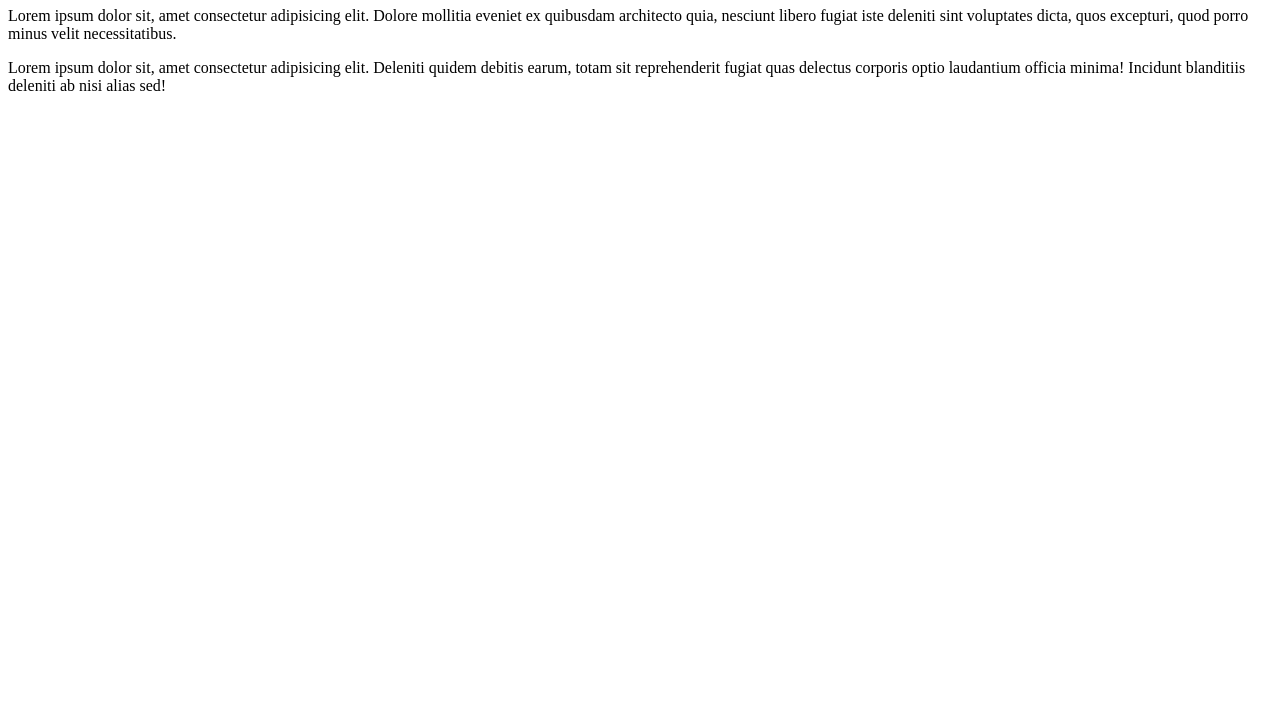
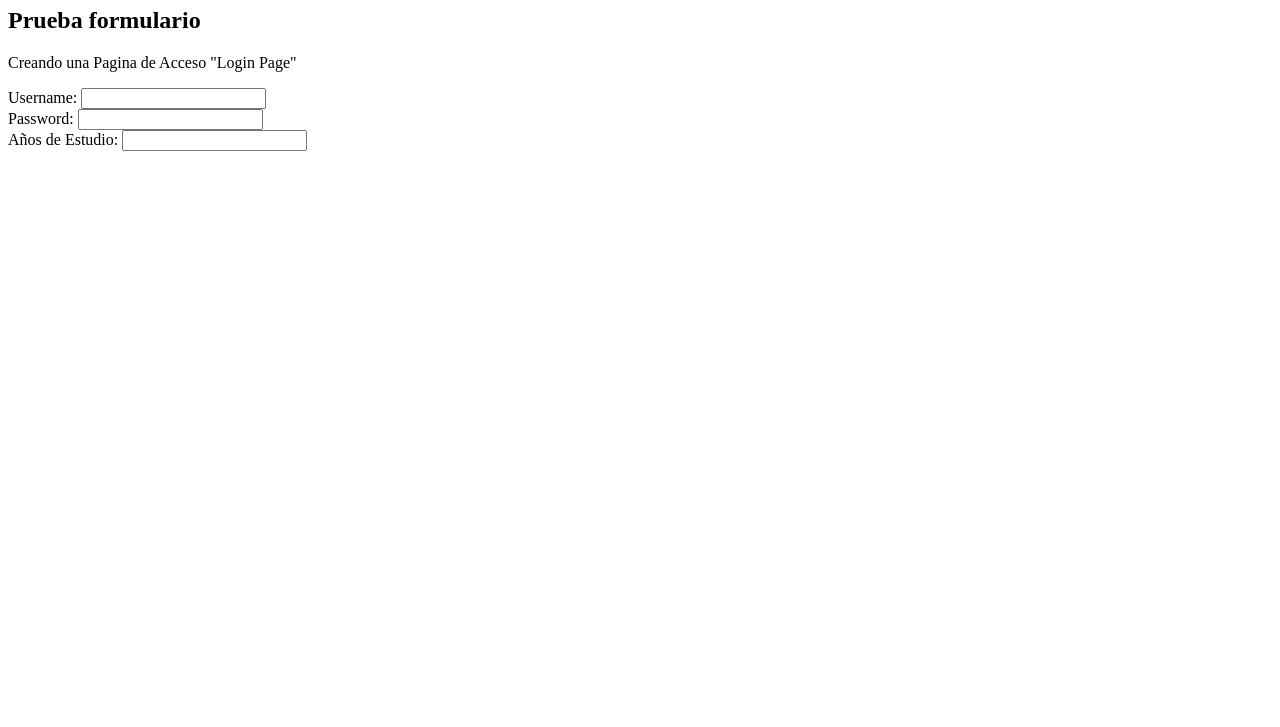
Before and after one commit to Dorayen/Hola-Mundo, a plain HTML site: page site-exemplo/index.html in a window 1280 px wide. Shown: the part 73-800 px from the top of the page. Drawn offline with Linux system fonts and the light colour scheme.

Commit message:
Testing HTML form tags

```diff
--- a/site-exemplo/index.html
+++ b/site-exemplo/index.html
@@ -7,8 +7,21 @@
     <title>Meu Primeiro Site em Repositorio</title>
 </head>
 <body>
-    <h1>Hola Mundo</h1>
-    <p>Lorem ipsum dolor sit, amet consectetur adipisicing elit. Dolore mollitia eveniet ex quibusdam architecto quia, nesciunt libero fugiat iste deleniti sint voluptates dicta, quos excepturi, quod porro minus velit necessitatibus.</p>
-    <p>Lorem ipsum dolor sit, amet consectetur adipisicing elit. Deleniti quidem debitis earum, totam sit reprehenderit fugiat quas delectus corporis optio laudantium officia minima! Incidunt blanditiis deleniti ab nisi alias sed!</p>
+   <h1>Hola Mundo</h1>
+   <section>
+       <form>
+           <h2>Prueba formulario</h2>
+           <p>Creando una Pagina de Acceso "Login Page"</p>
+           <label for="username">Username:</label>
+           <input type="text" name="usuario" id="username">
+           <br>
+           <label for="user-pw">Password:  </label>
+           <input type="password" name="user-pw" id="user-pw"
+           <br><br>
+
+           <label for="anos">Años de Estudio: </label>
+           <input type="number" name="aestudio" id="anos" step="2">
+       </form>
+   </section>
 </body>
 </html>
```
